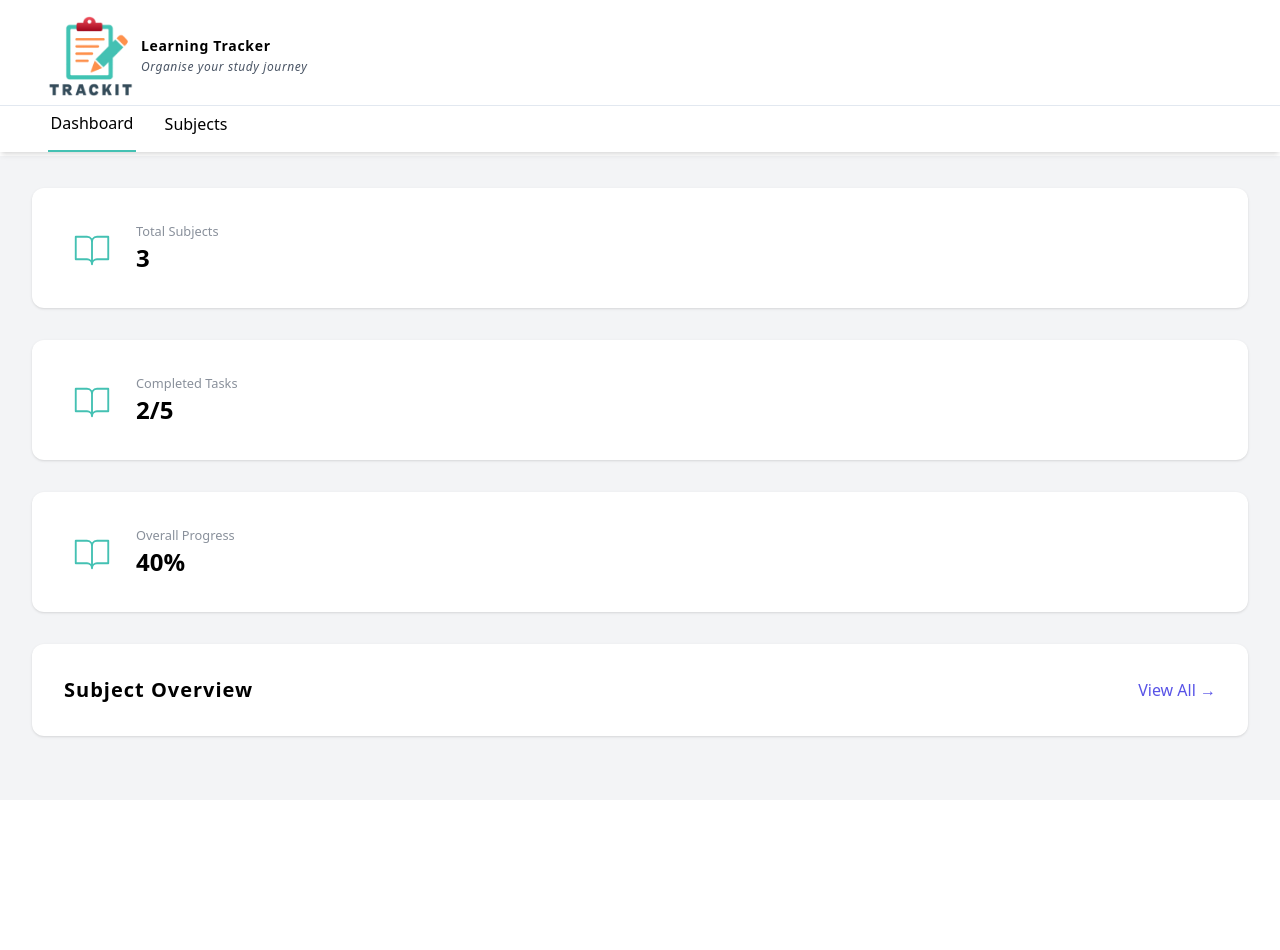
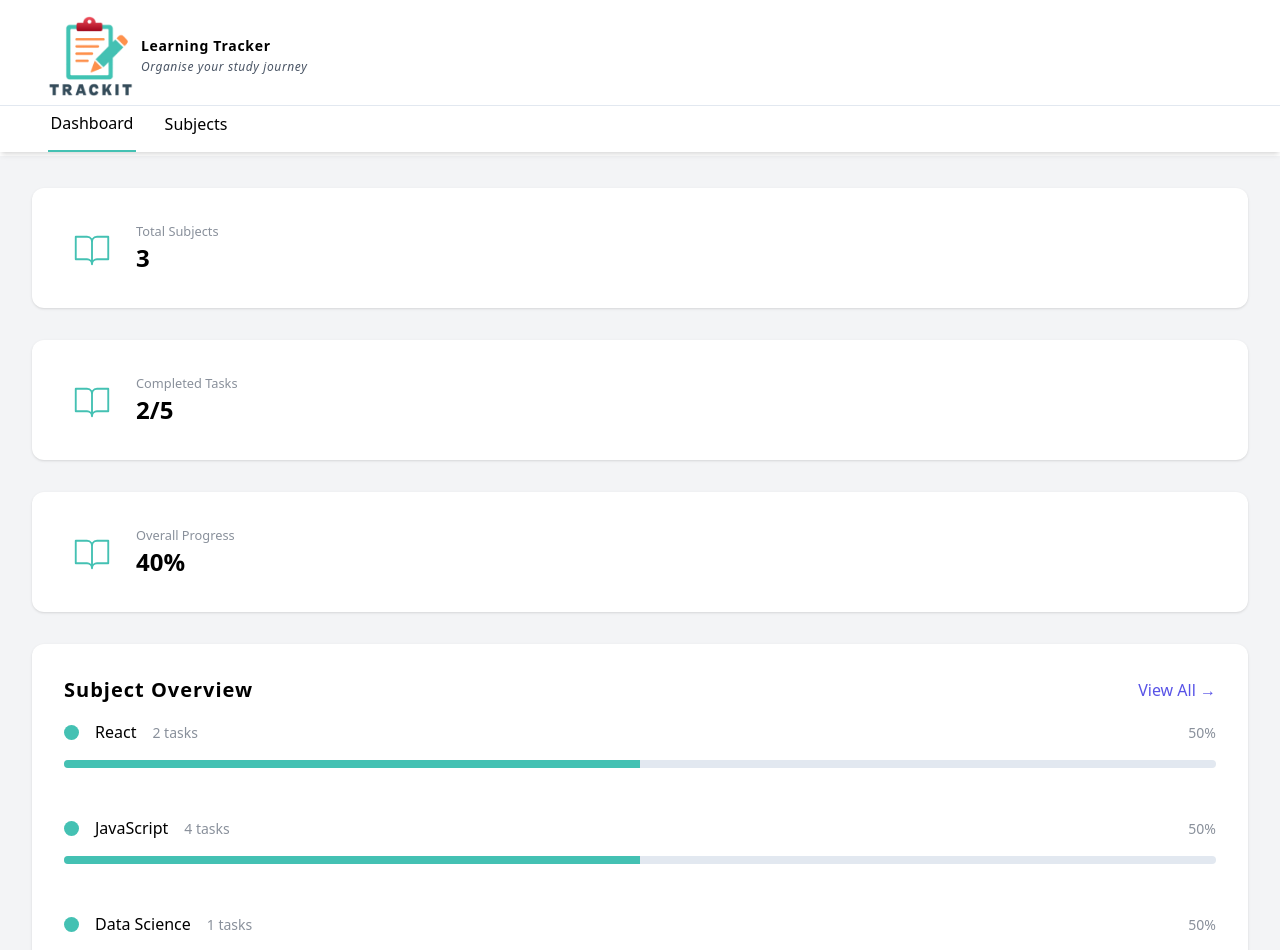
Before and after one commit to A-Karim2003/TrackIt, a React (Vite) app: page / in a window 1280 px wide. Shown: the top 950 px of the page. Before the commit the page ends 800 px from the top, so only its background shows below. Built offline with nearby package versions, Linux system fonts and the light colour scheme.

Commit message:
feat(dashboard): add SubjectOverview and SubjectProgress components
Adds subject summary section with reusable progress item, showing task counts
and a visual progress bar. Sets foundation for dynamic data integration.

```diff
--- a/src/components/AppLayout/SubjectOverview.jsx
+++ b/src/components/AppLayout/SubjectOverview.jsx
@@ -1,9 +1,19 @@
+import SubjectProgress from "./SubjectProgress";
+
 function SubjectOverview() {
   return (
-    <section className="w-full m-auto p-8 flex gap-4 shadow-sm bg-white rounded-xl">
-      <div className="flex items-center justify-between w-full cursor-pointer">
+    <section className="w-full m-auto p-8 flex flex-col gap-4 shadow-sm bg-white rounded-xl">
+      <div className="flex items-center justify-between w-full">
         <h3 className="font-bold text-xl tracking-[1px]">Subject Overview</h3>
-        <small className="text-[#5853E7] text-[16px]">View All &rarr;</small>
+        <small className="text-[#5853E7] text-[16px] cursor-pointer">
+          View All &rarr;
+        </small>
+      </div>
+
+      <div className="flex flex-col gap-12">
+        <SubjectProgress subjectName={"React"} taskQuantity={2} />
+        <SubjectProgress subjectName={"JavaScript"} taskQuantity={4} />
+        <SubjectProgress subjectName={"Data Science"} taskQuantity={1} />
       </div>
     </section>
   );
--- a/src/components/AppLayout/SubjectProgress.jsx
+++ b/src/components/AppLayout/SubjectProgress.jsx
@@ -0,0 +1,19 @@
+function SubjectProgress({ subjectName, taskQuantity }) {
+  return (
+    <div className="flex flex-col">
+      <div className="flex items-center gap-4 j">
+        <div className="h-[15px] w-[15px] bg-customGreen rounded-full "></div>
+        <h4>{subjectName}</h4>
+        <small className="text-[14px] text-customGrey">
+          {taskQuantity} tasks
+        </small>
+        <small className="text-[14px] text-customGrey ml-auto">50%</small>
+      </div>
+      <div className="w-full h-2 bg-slate-200 mt-4 rounded-lg relative overflow-hidden">
+        <div className="absolute left-0 bg-customGreen h-full w-[50%]"></div>
+      </div>
+    </div>
+  );
+}
+
+export default SubjectProgress;
```
